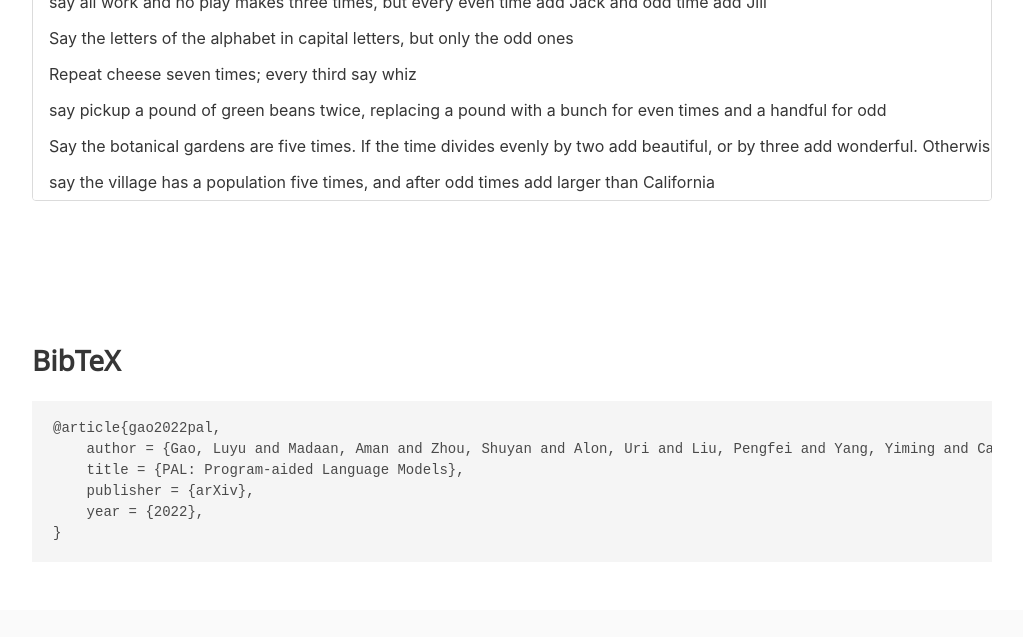
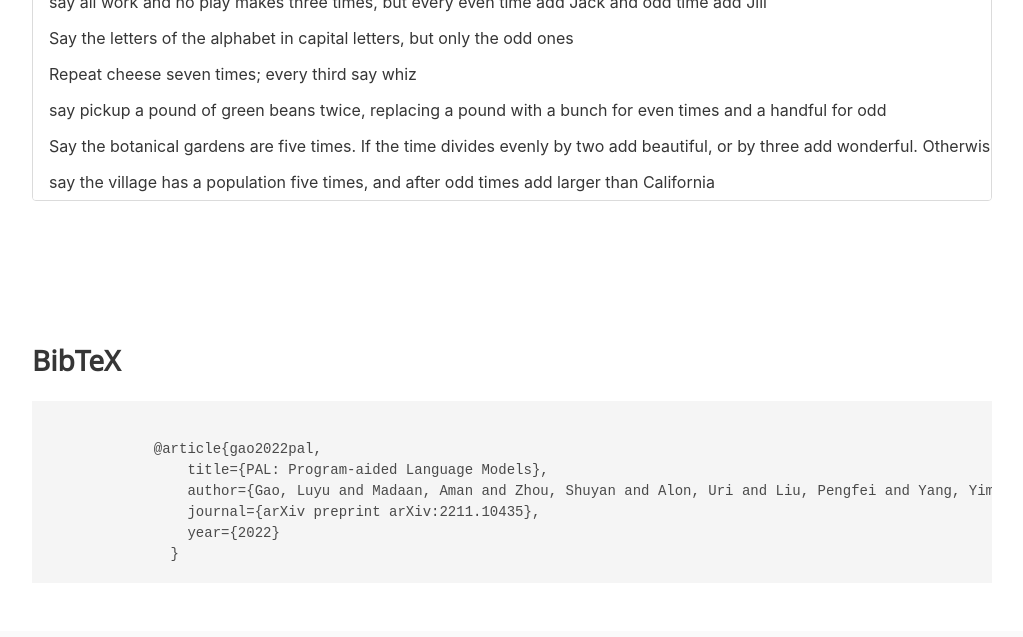
Before and after one commit to reasoning-machines/pal, a plain HTML site: page docs/index.html in a window 1280 px wide. Shown: the part 5926-6563 px from the top of the page, without its empty margins (128-1151 px from the left). Drawn offline with nearby package versions, Linux system fonts and the light colour scheme; some packages are replaced by stand-ins of ours; a script that the page names is missing; some icons are missing; a web font is replaced by a local one.

Commit message:
[meta] update bibtex on website

```diff
--- a/docs/index.html
+++ b/docs/index.html
@@ -1924,12 +1924,13 @@ def solution():
 <section class="section" id="BibTeX">
     <div class="container is-max-desktop content">
         <h2 class="title">BibTeX</h2>
-        <pre><code>@article{gao2022pal,
-    author = {Gao, Luyu and Madaan, Aman and Zhou, Shuyan and Alon, Uri and Liu, Pengfei and Yang, Yiming and Callan, Jamie and Neubig, Graham},
-    title = {PAL: Program-aided Language Models},
-    publisher = {arXiv},
-    year = {2022},
-}
+        <pre><code>
+            @article{gao2022pal,
+                title={PAL: Program-aided Language Models},
+                author={Gao, Luyu and Madaan, Aman and Zhou, Shuyan and Alon, Uri and Liu, Pengfei and Yang, Yiming and Callan, Jamie and Neubig, Graham},
+                journal={arXiv preprint arXiv:2211.10435},
+                year={2022}
+              }
 </code></pre>
     </div>
 </section>
```
